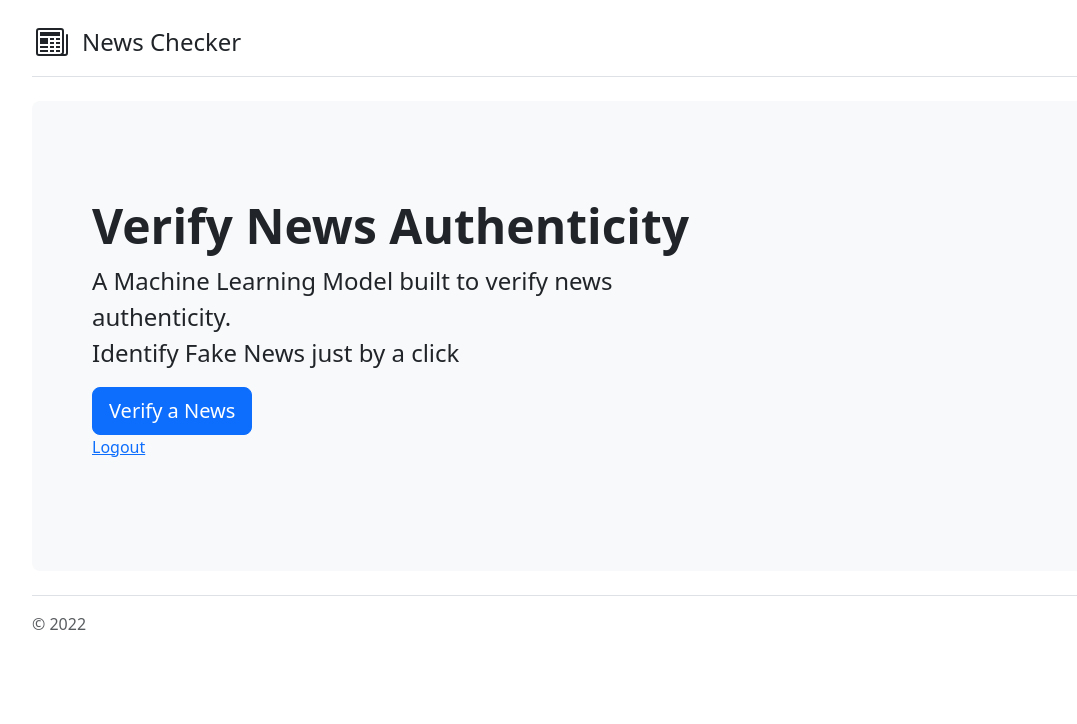
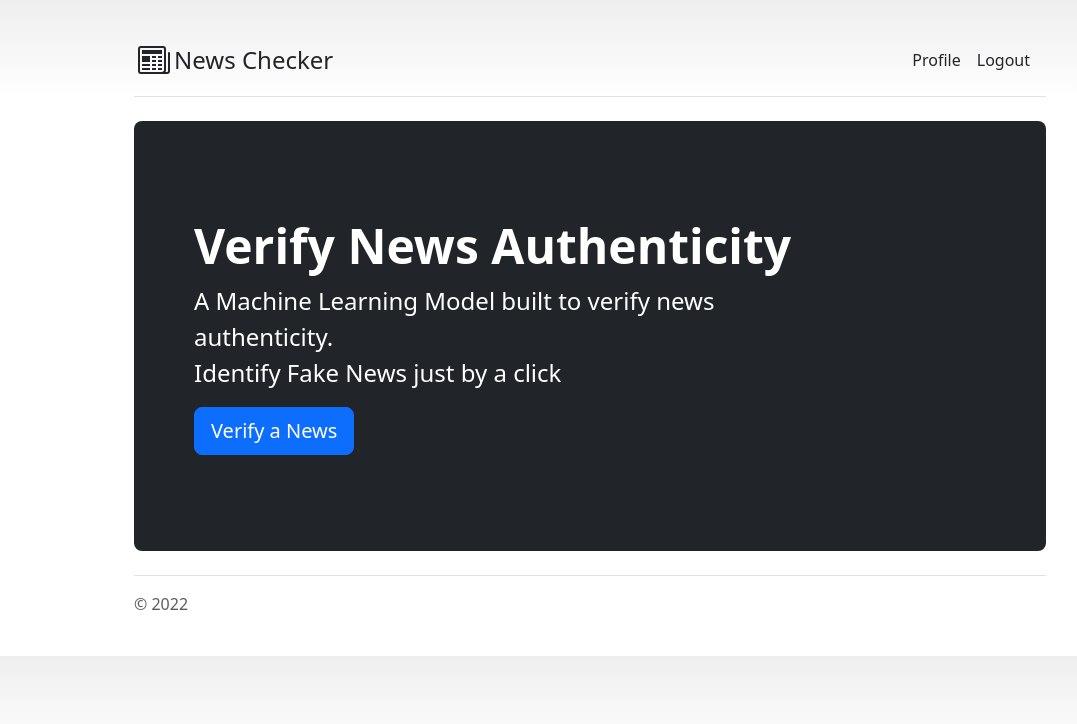
Before and after one commit to Danjuma1/news_checker, a Django app: page / in a window 1280 px wide. Shown: the top 724 px of the page, without its empty margins (50-1127 px from the left). Run offline with Django 4.2, Linux system fonts and the light colour scheme; the visitor is signed in with stand-in values (Sample User, id 1); some libraries are stand-ins or nearby versions.

Commit message:
edited frontend of the home and dashboard

```diff
--- a/core/templates/core/base.html
+++ b/core/templates/core/base.html
@@ -66,6 +66,14 @@
         white-space: nowrap;
         -webkit-overflow-scrolling: touch;
       }
+
+      body {
+        background-image: linear-gradient(180deg, #eee, #fff 100px, #fff);
+      }
+
+      .container {
+        max-width: 960px;
+      }
     </style>
 
 
--- a/core/templates/core/home.html
+++ b/core/templates/core/home.html
@@ -5,24 +5,32 @@
 
 <main>
     <div class="container py-4">
-      <header class="pb-3 mb-4 border-bottom">
+      <div class="container py-3">
+        <header>
+          <div class="d-flex flex-column flex-md-row align-items-center pb-3 mb-4 border-bottom">
             <a href="/" class="d-flex align-items-center text-dark text-decoration-none">
-          {% comment %} <svg xmlns="http://www.w3.org/2000/svg" width="40" height="32" class="me-2" viewBox="0 0 118 94" role="img"><title>Bootstrap</title><path fill-rule="evenodd" clip-rule="evenodd" d="M24.509 0c-6.733 0-11.715 5.893-11.492 12.284.214 6.14-.064 14.092-2.066 20.577C8.943 39.365 5.547 43.485 0 44.014v5.972c5.547.529 8.943 4.649 10.951 11.153 2.002 6.485 2.28 14.437 2.066 20.577C12.794 88.106 17.776 94 24.51 94H93.5c6.733 0 11.714-5.893 11.491-12.284-.214-6.14.064-14.092 2.066-20.577 2.009-6.504 5.396-10.624 10.943-11.153v-5.972c-5.547-.529-8.934-4.649-10.943-11.153-2.002-6.484-2.28-14.437-2.066-20.577C105.214 5.894 100.233 0 93.5 0H24.508zM80 57.863C80 66.663 73.436 72 62.543 72H44a2 2 0 01-2-2V24a2 2 0 012-2h18.437c9.083 0 15.044 4.92 15.044 12.474 0 5.302-4.01 10.049-9.119 10.88v.277C75.317 46.394 80 51.21 80 57.863zM60.521 28.34H49.948v14.934h8.905c6.884 0 10.68-2.772 10.68-7.727 0-4.643-3.264-7.207-9.012-7.207zM49.948 49.2v16.458H60.91c7.167 0 10.964-2.876 10.964-8.281 0-5.406-3.903-8.178-11.425-8.178H49.948z" fill="currentColor"></path></svg> {% endcomment %}
                 <svg xmlns="http://www.w3.org/2000/svg" width="40" height="32" fill="currentColor" class="bi bi-newspaper" viewBox="0 0 16 16" role="img"><title>News Checker</title>
                     <path d="M0 2.5A1.5 1.5 0 0 1 1.5 1h11A1.5 1.5 0 0 1 14 2.5v10.528c0 .3-.05.654-.238.972h.738a.5.5 0 0 0 .5-.5v-9a.5.5 0 0 1 1 0v9a1.5 1.5 0 0 1-1.5 1.5H1.497A1.497 1.497 0 0 1 0 13.5v-11zM12 14c.37 0 .654-.211.853-.441.092-.106.147-.279.147-.531V2.5a.5.5 0 0 0-.5-.5h-11a.5.5 0 0 0-.5.5v11c0 .278.223.5.497.5H12z"/>
                     <path d="M2 3h10v2H2V3zm0 3h4v3H2V6zm0 4h4v1H2v-1zm0 2h4v1H2v-1zm5-6h2v1H7V6zm3 0h2v1h-2V6zM7 8h2v1H7V8zm3 0h2v1h-2V8zm-3 2h2v1H7v-1zm3 0h2v1h-2v-1zm-3 2h2v1H7v-1zm3 0h2v1h-2v-1z"/>
                 </svg>
-          <span class="fs-4" style="margin-left: 10px;">News Checker</span>
+              <span class="fs-4">News Checker</span>
             </a>
+
+          {% if user.is_authenticated %}
+            <nav class="d-inline-flex mt-2 mt-md-0 ms-md-auto">
+              <a class="me-3 py-2 text-dark text-decoration-none" href="#">Profile</a>
+              <a class="me-3 py-2 text-dark text-decoration-none" href="{% url 'accounts:logout' %}">Logout</a>
+            </nav>
+          {% endif %}
+          </div>
         </header>
 
-      <div class="p-5 mb-4 bg-light rounded-3">
+      <div class="p-5 mb-4 text-bg-dark rounded-3">
         <div class="container-fluid py-5">
           <h1 class="display-5 fw-bold">Verify News Authenticity</h1>
           <p class="col-md-8 fs-4">A Machine Learning Model built to verify news authenticity. <br> Identify Fake News just by a click</p>
           {% if user.is_authenticated %}
           <a class="btn btn-primary btn-lg" href="{% url 'core:dashboard' %}" type="button">Verify a News</a>
-          <p><a href="{% url 'accounts:logout' %}">Logout</a></p>
           {% else %}
           <a class="btn btn-primary btn-lg" href="{% url 'accounts:register' %}" type="button">Get Started</a>
           {% endif %}
```
Also changed, not shown: core/templates/core/dashboard.html (+11 -5 lines). Lines whose indentation alone changed are shown as unchanged.
